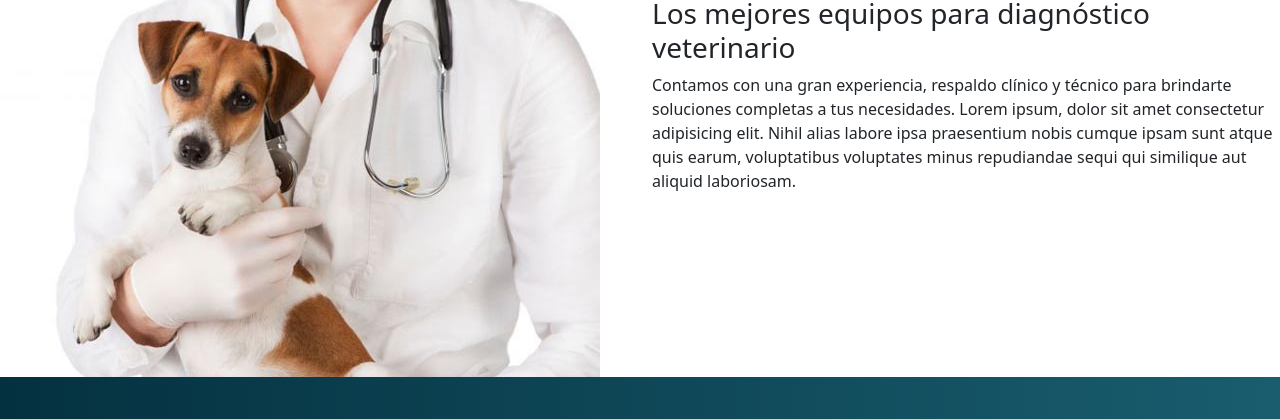
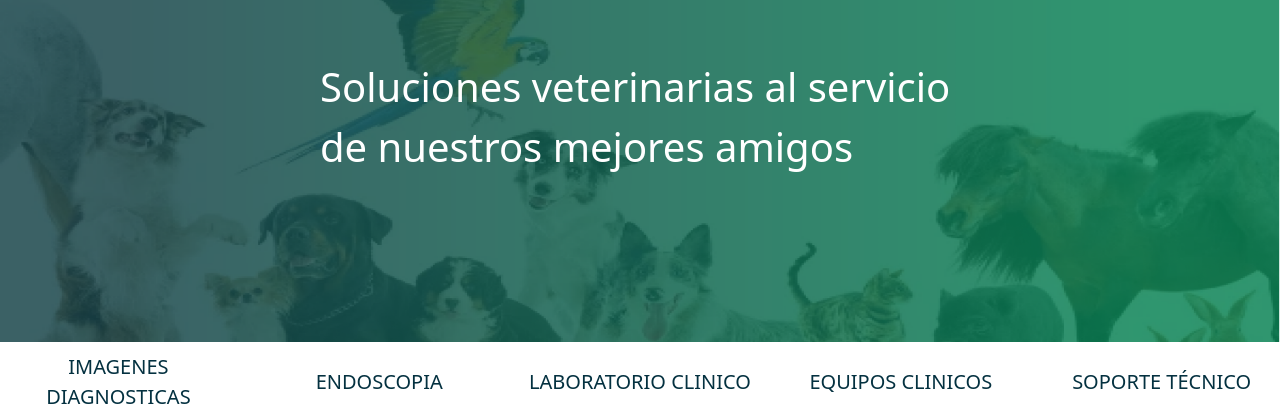
Before and after one commit to Kmalion/TaichiWeb, a plain HTML site: page pages/veterinario.html in a window 1280 px wide. Shown: the part 201-620 px from the top of the page. Drawn offline with nearby package versions, Linux system fonts and the light colour scheme; the site is published under a folder, as on GitHub Pages, so addresses that start at the root find nothing.

Commit message:
Prueba de imagenes para banner vet1

```diff
--- a/pages/veterinario.html
+++ b/pages/veterinario.html
@@ -59,7 +59,7 @@
             <section class="banner__image">
                 <div class="row">
                     <div class="col-lg">
-                        <img class="img-fluid" src="/img/bannerVet.png" width="100%" height="100px" alt="Banner">
+                        <img class="img-fluid" src="../img/bannerVet.png" width="100%" height="100px" alt="Banner">
                         <p class="texto__banner">Soluciones veterinarias al servicio de nuestros mejores amigos</p>
                     </div>
                     </div>
```
